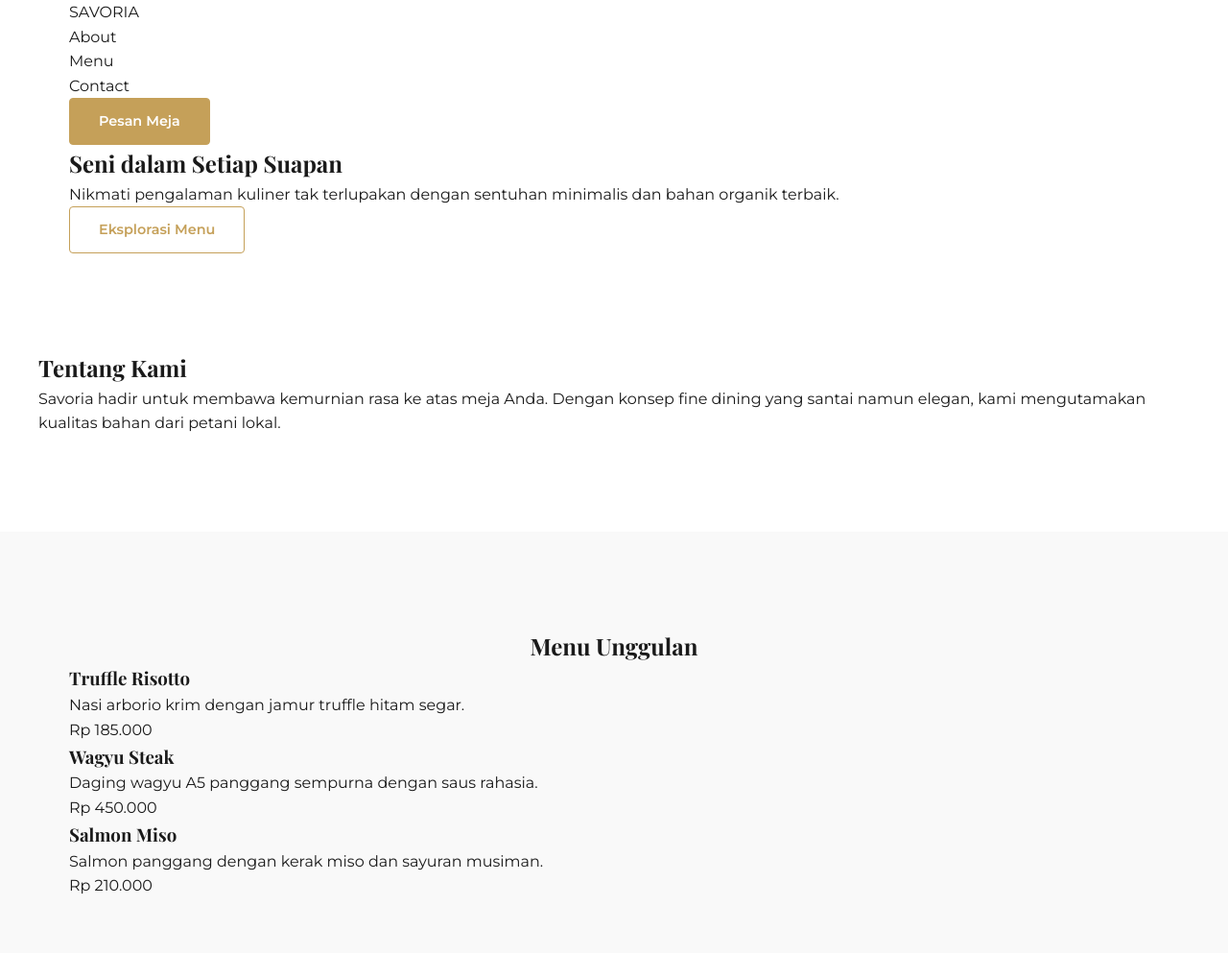
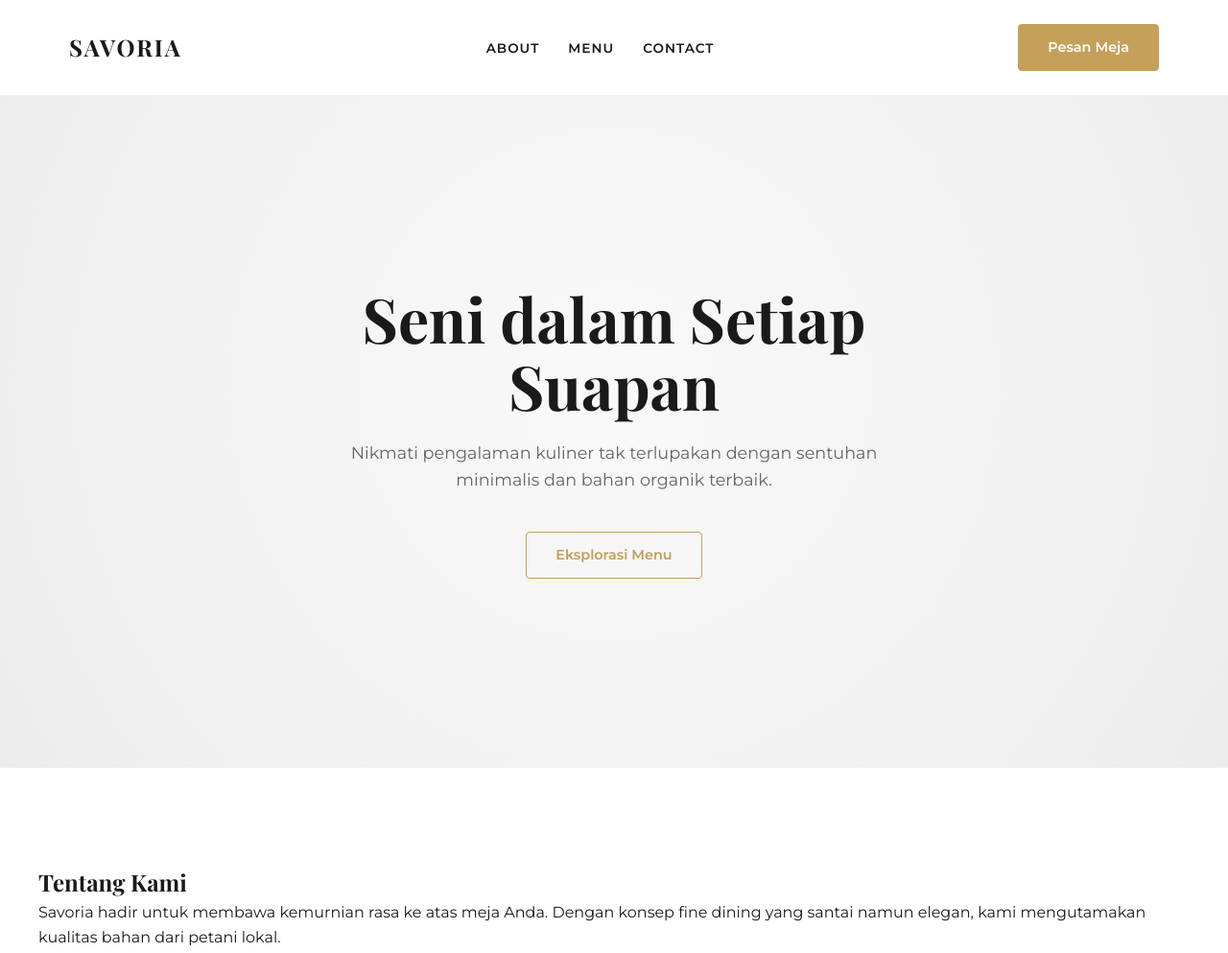
Before and after one commit to gtkrshnaaa/uiux, a plain HTML site: page restaurant/index.html in a window 1280 px wide. Shown: the top 993 px of the page at 96% size. Drawn offline with nearby package versions, Linux system fonts and the light colour scheme.

Commit message:
style: add restaurant header and hero styles

```diff
--- a/restaurant/style.css
+++ b/restaurant/style.css
@@ -91,3 +91,88 @@ ul {
     background-color: #ddd;
     border-radius: 4px;
 }
+
+header {
+    height: 100px;
+    display: flex;
+    align-items: center;
+    position: fixed;
+    top: 0;
+    left: 0;
+    width: 100%;
+    z-index: 1000;
+    background-color: var(--white);
+    border-bottom: 1px solid rgba(0,0,0,0.05);
+}
+
+nav {
+    display: flex;
+    justify-content: space-between;
+    align-items: center;
+    width: 100%;
+}
+
+.logo {
+    font-family: var(--heading-font);
+    font-size: 1.5rem;
+    font-weight: 700;
+    letter-spacing: 2px;
+}
+
+nav ul {
+    display: flex;
+    gap: 30px;
+}
+
+nav ul a {
+    font-size: 0.85rem;
+    font-weight: 600;
+    text-transform: uppercase;
+    letter-spacing: 1px;
+}
+
+nav ul a:hover {
+    color: var(--primary-color);
+}
+
+.hero {
+    height: 100vh;
+    display: flex;
+    align-items: center;
+    justify-content: center;
+    background-color: var(--light-color);
+    padding-top: 100px;
+    position: relative;
+    overflow: hidden;
+}
+
+.hero::after {
+    content: '';
+    position: absolute;
+    top: 0;
+    left: 0;
+    width: 100%;
+    height: 100%;
+    background: radial-gradient(circle, rgba(255,255,255,0) 0%, rgba(0,0,0,0.05) 100%);
+    pointer-events: none;
+}
+
+.hero-content {
+    text-align: center;
+    max-width: 800px;
+}
+
+.hero h1 {
+    font-size: 4rem;
+    line-height: 1.1;
+    margin-bottom: 20px;
+}
+
+.hero p {
+    font-size: 1.1rem;
+    color: var(--gray-text);
+    margin-bottom: 40px;
+    max-width: 600px;
+    margin-left: auto;
+    margin-right: auto;
+}
```
